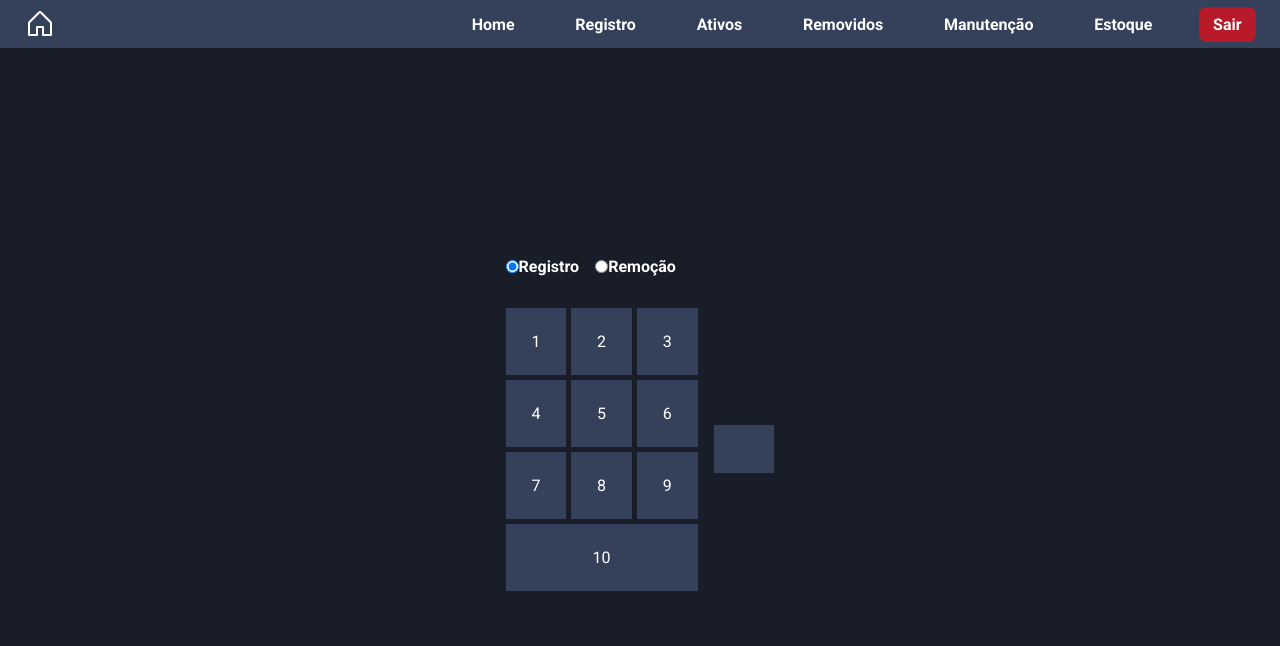
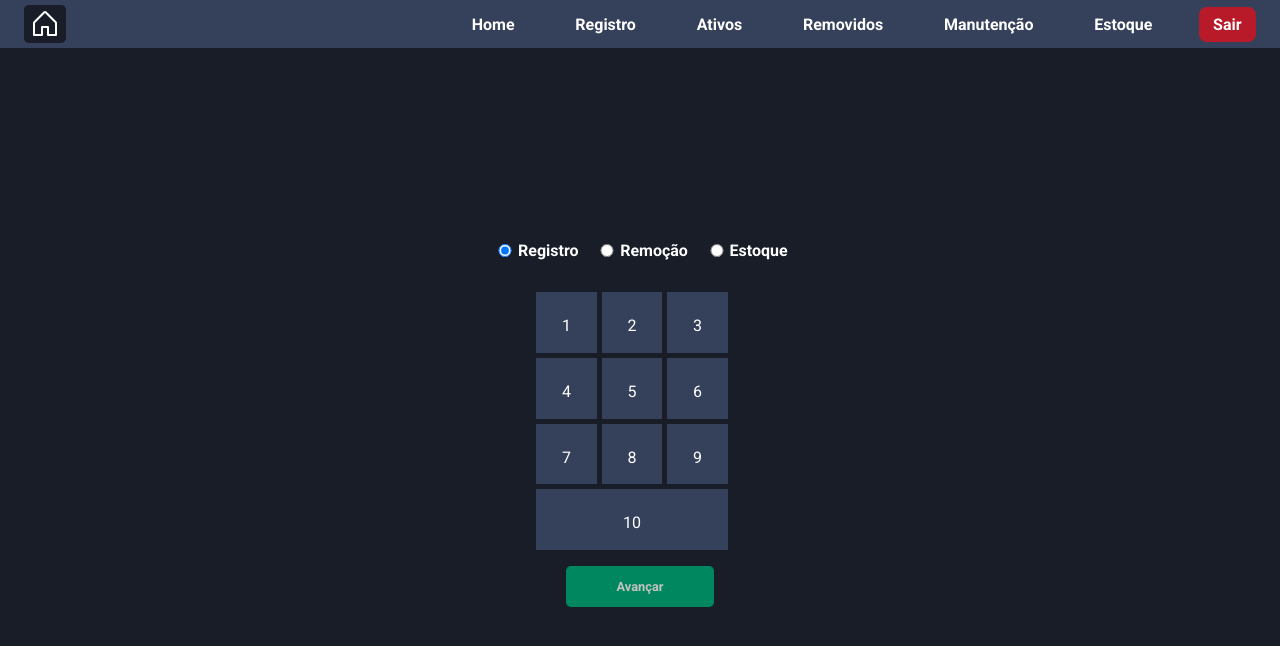
Before and after one commit to Jonatas-JS/Controle-de-Relogio-de-Ponto, a React (Vite) app: page /home in a window 1280 px wide. Shown: the top 646 px of the page. Built offline with nearby package versions, Linux system fonts and the light colour scheme.

Commit message:
created REPs

```diff
--- a/src/components/NavBar.jsx
+++ b/src/components/NavBar.jsx
@@ -1,69 +1,97 @@
-import { Link } from 'react-router-dom';
+import { Link, useLocation } from 'react-router-dom';
 import styles from './NavBar.module.css'
-import { House } from '@phosphor-icons/react'
+import { House, ListPlus, CheckCircle, CubeFocus, Truck, ShippingContainer } from '@phosphor-icons/react'
 
 export function NavBar() {
 
+    const location = useLocation();
+
+    const getIconForRoute = (route) => {
+        switch (route) {
+            case '/home':
+                return <House size={32} />;
+            case '/registro':
+                return <ListPlus size={32} />;
+            case '/ativos':
+                return <CheckCircle size={32} />;
+            case '/removidos':
+                return <CubeFocus size={32} />;
+            case '/manutencao':
+                return <Truck size={32} />;
+            default:
+                return <ShippingContainer size={32} />;
+
+        }
+    };
     const pages = [
         {
             id: 1,
             name: 'Home',
             path: '/home',
             classNameItem: 'menuHome',
+            iconMenu: 'House',
         },
         {
             id: 2,
             name: 'Registro',
             path: '/registro',
             classNameItem: 'menuRegistro',
+            iconMenu: 'ListPlus',
         },
         {
             id: 3,
             name: 'Ativos',
             path: '/ativos',
             classNameItem: 'menuAtivos',
+            iconMenu: 'CheckCircle',
         },
         {
             id: 4,
             name: 'Removidos',
             path: '/removidos',
             classNameItem: 'menuRemovidos',
+            iconMenu: 'CubeFocus',
         },
         {
             id: 5,
             name: 'Manutenção',
             path: '/manutencao',
             classNameItem: 'menuManutenção',
+            iconMenu: 'Truck',
         },
         {
             id: 6,
             name: 'Estoque',
             path: '/estoque',
             classNameItem: 'menuEstoque',
+            iconMenu: 'ShippingContainer',
         },
         {
             id: 7,
             name: 'Sair',
             path: '/',
             classNameItem: 'menuSair',
+            iconMenu: '',
         },
     ];
 
     return (
         <div className={styles.navBar}>
             <header>
-                <House size={32} />
+                <div className={styles.iconMenuPage}>
+                    {getIconForRoute(location.pathname)}
+                </div>
                 <div>
                     <ul className={styles.listMenu}>
-                        {pages.map(item => {
+                        {pages.map(page => {
                             return (
                                 <li
-                         key={item.id}
-                         className={styles[item.classNameItem]}>
+                                    key={page.id}
+                                    className={styles[page.classNameItem]}>
                                     <Link
-                        to={item.path}
+                                        to={page.path}
                                     >
-                                {item.name}
+                                        {page.name}
                                     </Link>
                                 </li>
 
--- a/src/components/NavBar.module.css
+++ b/src/components/NavBar.module.css
@@ -9,6 +9,16 @@
     height: var(--height-navbar);
     padding: 1.5rem;
 }
+.iconMenuPage {
+    display: flex;
+    align-items: center;
+    justify-content: center;
+    padding: .2rem .3rem;
+    color: var(--white);
+    background-color: var(--blue-900);
+    border-radius: .3rem;
+}
+
 
 .listMenu {
     display: flex;
@@ -23,10 +33,7 @@
     font-weight: bold;
 }
 .listMenu a:hover {
-    background-color: var(--green-300);
-}
-.menuAtivos a:hover {
-    background-color: var(--blue-200);
+    background-color: var(--blue-900);
 }
 .listMenu .menuSair a {
     background-color: var(--red-400);
--- a/src/pages/home/Home.jsx
+++ b/src/pages/home/Home.jsx
@@ -3,31 +3,19 @@ import { NavBar } from '../../components/NavBar';
 import styles from './Home.module.css'
 
 export function Home() {
-    const prediosSelect = [1, 2, 3, 4, 5, 6, 7, 8, 9, 10]
+    const prediosList = [1, 2, 3, 4, 5, 6, 7, 8, 9, 10]
 
     const REPs = [
         {
-            predio_1: [
-                {
-                    predio: '1',
-                    coletor: '',
-                    descricao: 'Predio 1 - I',
-                    rep: 'I',
-                    ip: '',
-                    gr_acesso: '',
-                },
-                {
-                    predio: '1',
+            predio: 1,
             coletor: '',
             descricao: 'Predio 1 - II',
             rep: 'II',
             ip: '',
             gr_acesso: '',
         },
-            ],
-            predio_2: [
         {
-                    predio: '2',
+            predio: 2,
             coletor: '',
             descricao: 'Predio 2 - I',
             rep: 'I',
@@ -35,17 +23,15 @@ export function Home() {
             gr_acesso: '',
         },
         {
-                    predio: '2',
+            predio: 2,
             coletor: '',
             descricao: 'Predio 2 - II',
             rep: 'II',
             ip: '',
             gr_acesso: '',
         },
-            ],
-            predio_3: [
         {
-                    predio: '3',
+            predio: 3,
             coletor: '',
             descricao: 'Predio 3 - I',
             rep: 'I',
@@ -53,29 +39,25 @@ export function Home() {
             gr_acesso: '',
         },
         {
-                    predio: '3',
+            predio: 3,
             coletor: '',
             descricao: 'Predio 3 - II',
             rep: 'II',
             ip: '',
             gr_acesso: '',
         },
-            ],
-        },
-
     ];
 
-    console.log(REPs[0].predio_1[0].descricao)
-
     const [selectedOption, setSelectedOption] = useState('selectedRegistro');
+    const [predioSelected, setPredioSelected] = useState(0);
 
     const handleOptionChange = (event) => {
         setSelectedOption(event.target.value);
     };
 
-    function handlePredioSelected(event) {
-        const predioSelected = event.targe
-        console.log(predioSelected);
+    const handleBuildingClick = (predio) => {
+        setPredioSelected(predio);
+        console.log(setPredioSelected)
     };
 
     return (
@@ -104,36 +86,50 @@ export function Home() {
                                 />Remoção
                             </label>
                         </div>
+                        <div className={styles.checkboxEstoque}>
+                            <label>
+                                <input
+                                    type='radio'
+                                    value='selectedEstoque'
+                                    checked={selectedOption === 'selectedEstoque'}
+                                    onChange={handleOptionChange}
+                                />Estoque
+                            </label>
+                        </div>
 
                     </div>
                     <div className={styles.selectionREPs}>
                         <div className={styles.wrapper}>
                             <div className={styles.predioSelect}>
-                                {prediosSelect.map((item) => {
+                                {prediosList.map((predio) => {
                                     return (
                                         <div
                                             className={styles.predioList}
                                             key={Math.random()}
-                                            onClick={handlePredioSelected}
+                                            onClick={() => handleBuildingClick(predio)}
                                         >
-                                            <p>{item}</p>
+                                            <p>{predio}</p>
                                         </div>
                                     )
                                 })}
                             </div>
 
-                            <div>
-                                {REPs.map((item) => {
+                            <div className={styles.repList}>
+                                {REPs.filter(relogio => relogio.rep === predioSelected).map(relogio => {
                                     return (
                                         <div
-                                            className={styles.repLis}
-                                            key={Math.random}>
-                                            <p>{item.descricao}</p>
+                                            className={styles.repPredio}
+                                            key={Math.random()}>
+                                            <p>{relogio.rep}</p>
                                         </div>
                                     )
                                 })}
                             </div>
 
+                        </div>
+
+                        <div className={styles.forwardButton}>
+                            <button>Avançar</button>
                         </div>
                     </div>
                 </div>
--- a/src/pages/home/Home.module.css
+++ b/src/pages/home/Home.module.css
@@ -6,25 +6,28 @@
 }
 .primaryServiceSelection {
     display: flex;
+    flex-wrap: wrap;
+    align-items: center;
+    justify-content: center;
     gap: 1rem;
 }
-.checkboxRegistro label, .checkboxRemocao label {
+.checkboxRegistro label, .checkboxRemocao label, .checkboxEstoque label {
     display: flex;
     flex-direction: row;
     align-items: center;
     font-weight: bold;
     cursor: pointer;
 }
-.primaryServiceSelection label input[type="checkbox"] {
+.primaryServiceSelection label input[type="radio"] {
     margin: 0 .3rem;
     width: 1rem;
-    height: 1rem;
+
 }
 
 
 .wrapper {
     display: flex;
-    align-items: center;
+    align-items: start;
     justify-content: center;
     gap: 1rem;
 }
@@ -34,24 +37,48 @@
 .selectionREPs {
     margin-top: 2rem;
 }
-.predioSelect {
+.predioSelect, .repList {
     display: flex;
     flex-wrap: wrap;
     text-align: center;
-    align-items: center;
+    /* align-items: center; */
     max-width: 12rem;
     gap: .3rem;
 }
-.predioList, .repLis {
+.predioList, .repPredio {
     background-color: var(--blue-700);
     width: 3.8rem;
+    height: 3.8rem;
     padding: 1.5rem;
 }
-.predioList:hover, .repLis:hover {
-    background-color: var(--green-500);
+.predioList:hover, .repPredio:hover {
+    background-color: var(--blue-200);
     cursor: pointer;
 }
-.predioList:last-child, .repLis:last-child {
+.predioList:last-child, .repPredio:last-child {
     flex-grow: 1;
     max-width: none;
 }
+.forwardButton {
+    display: flex;
+    justify-content: center;
+}
+.forwardButton button {
+    width: 50%;
+    margin-top: 1rem;
+    padding: .8rem;
+    color: var(--gray-200);
+    background-color: var(--green-500);
+    border: none;
+    border-radius: .3rem;
+    text-align: center;
+    cursor: not-allowed
+}
+.forwardButton button:checked:hover {
+    color: var(--white);
+    background-color: var(--green-300);
+    cursor: pointer;
+}
+/* .forwardButton button {
+    background-color: transparent;
+} */
```
Lines whose indentation alone changed are shown as unchanged.
